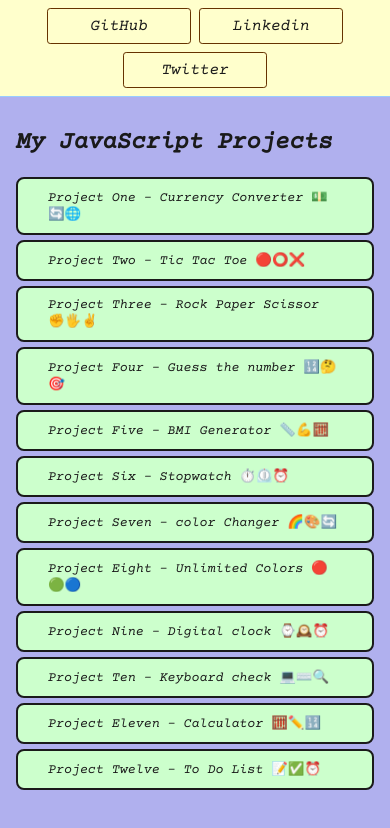
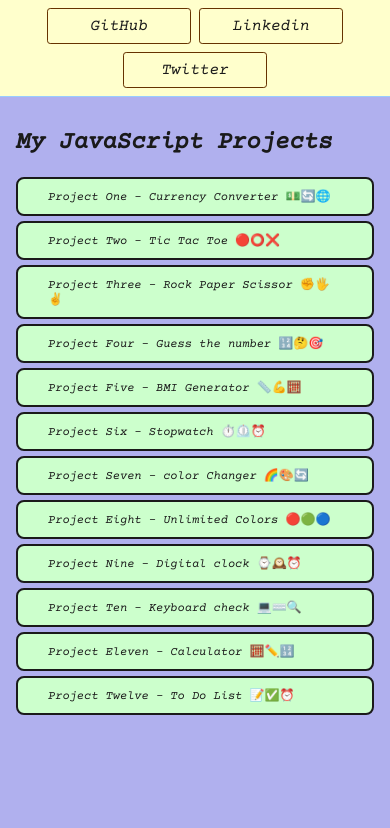
Before and after one commit to Babon3112/javascript-projects, a plain HTML site: page index.html in a window 390 px wide. Drawn offline with nearby package versions, Linux system fonts and the light colour scheme.

Commit message:
Update style.css

```diff
--- a/assets/style.css
+++ b/assets/style.css
@@ -60,6 +60,6 @@ h1 {
 
 @media only screen and (max-width: 500px){
   .projects{
-    font-size: 13.3px;
+    font-size: 12px;
   }
 }
```
